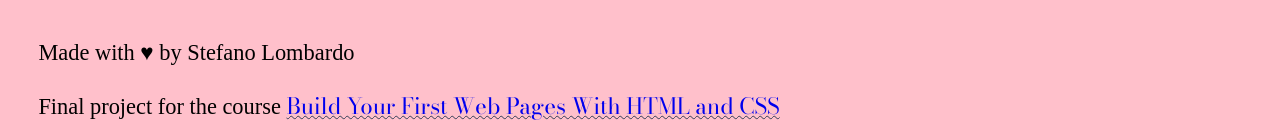
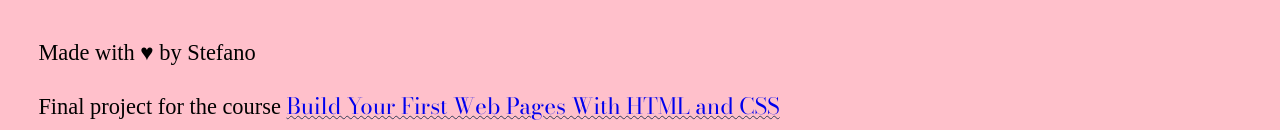
Before and after one commit to 552020/my-favorite-things, a plain HTML site: page index.html in a window 1280 px wide. Shown: the part 1542-1672 px from the top of the page. Drawn offline with nearby package versions, Linux system fonts and the light colour scheme.

Commit message:
shorten name

```diff
--- a/index.html
+++ b/index.html
@@ -137,7 +137,7 @@
     </main>
     <footer>
       <h1>FOOTER</h1>
-      <p class="footer">Made with ♥ by Stefano Lombardo</p>
+      <p class="footer">Made with ♥ by Stefano</p>
       <p class="footer">
         Final project for the course
         <a
```
